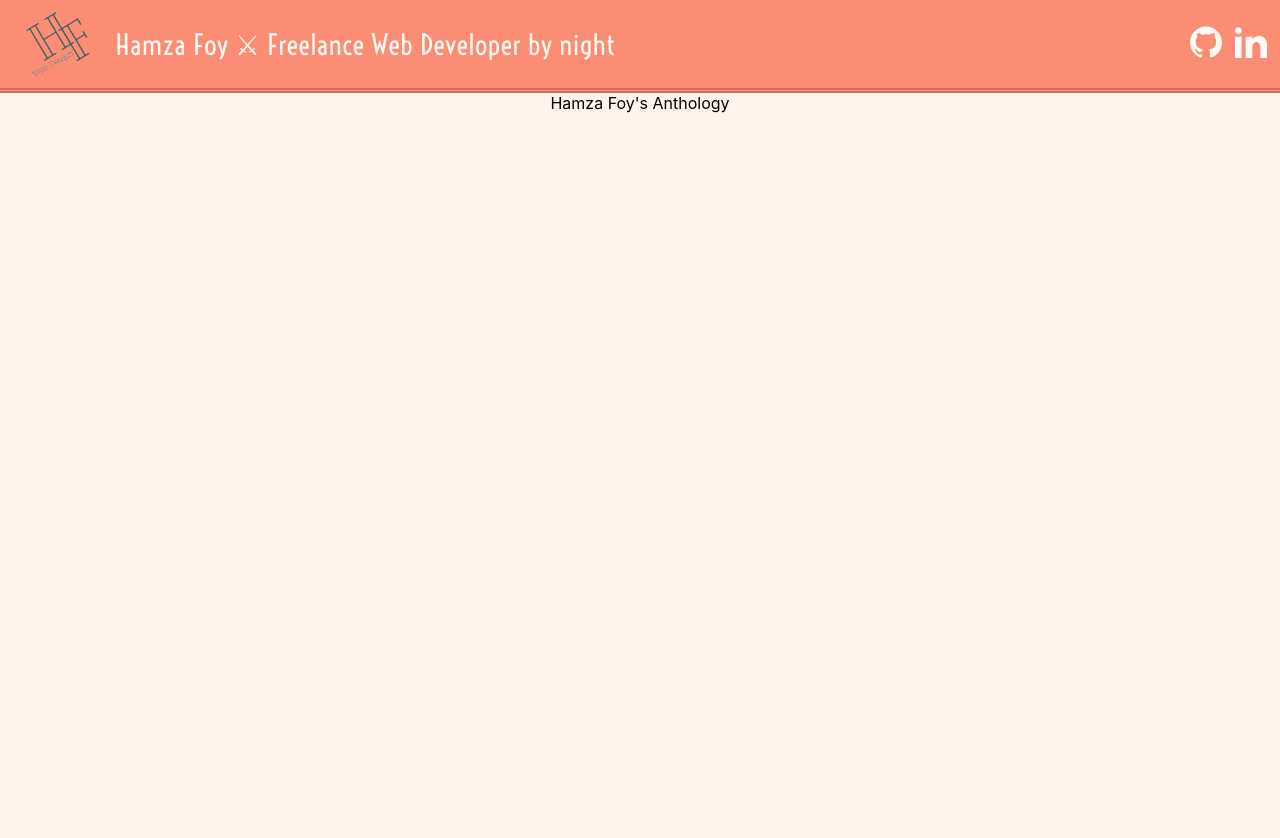
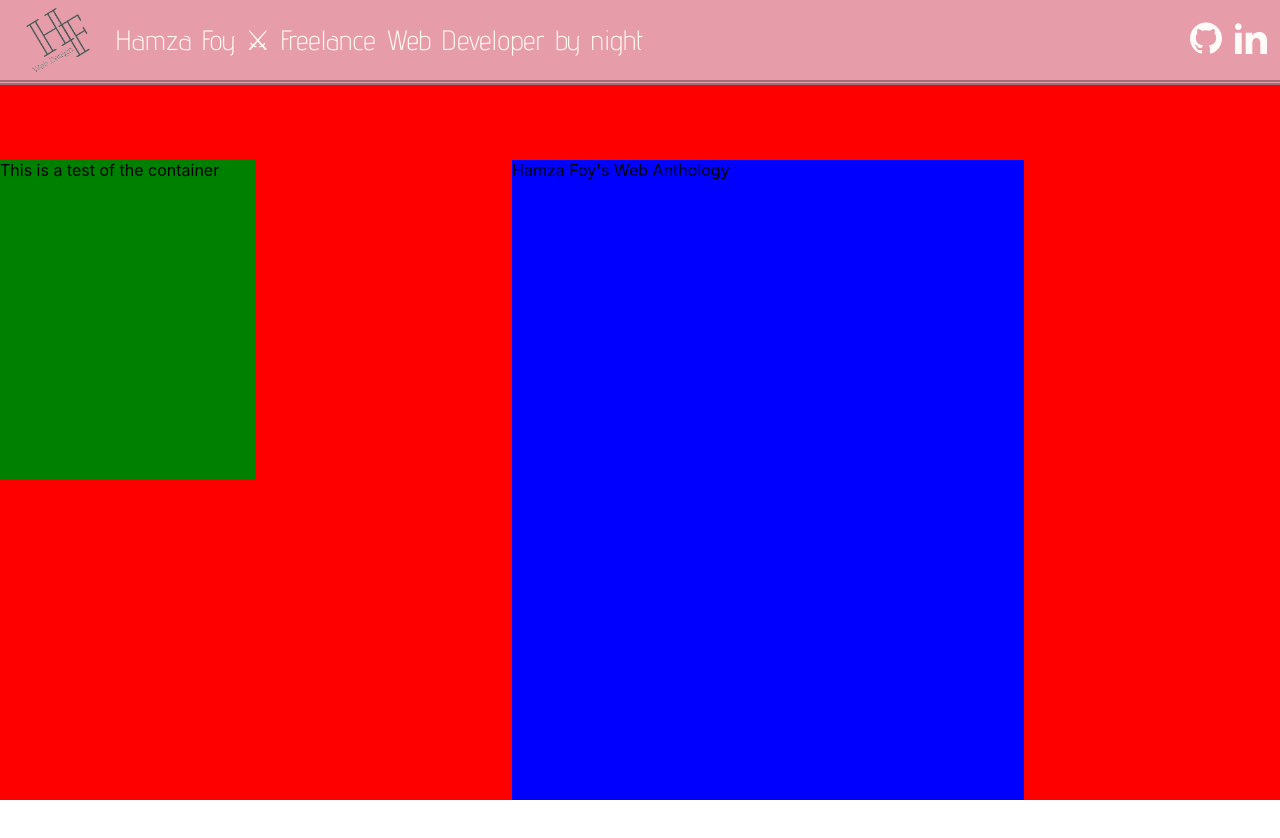
Before and after one commit to hamzafoy/hamza_foy_portfolio, a React (Create React App) app in the folder hamza-foy-portfolio/: page / in a window 1280 px wide. Shown: the top 838 px of the page. After the commit the page ends 800 px from the top, so only its background shows below. Built offline with nearby package versions, Linux system fonts and the light colour scheme.

Commit message:
add a Timeline component, playing around with the CSS Grid layout.

```diff
--- a/hamza-foy-portfolio/src/App.css
+++ b/hamza-foy-portfolio/src/App.css
@@ -1,10 +1,3 @@
 .App {
-  height: 100vh;
-  background-color: #FFF4EB;
-  text-align: center;
+  background-color: #fffaee;
 }
-
-.App-logo {
-  pointer-events: none;
-  height: 40vmin;
-}
--- a/hamza-foy-portfolio/src/App.js
+++ b/hamza-foy-portfolio/src/App.js
@@ -1,11 +1,10 @@
 import './App.css';
+import Timeline from './Timeline/Timeline'
 
 function App() {
   return (
     <div className="App">
-      <header className="App-header">
-        Hamza Foy's Anthology
-      </header>
+      <Timeline/>
     </div>
   );
 }
--- a/hamza-foy-portfolio/src/Header/Navigation.css
+++ b/hamza-foy-portfolio/src/Header/Navigation.css
@@ -1,12 +1,14 @@
-@font-face {font-family: "Voltaire-Regular"; src: url("./Voltaire-Regular.ttf"); }
+@font-face {font-family: "AdventPro-Light"; src: url("./AdventPro-Light.ttf"); }
 
 .header-container {
     display: flex;
     flex-direction: row;
     justify-content: space-between;
-    padding: 1.5vh 0;
-    background-color: #FB8D74;
-    border-bottom: thick double #c8705c;
+    position: fixed;
+    width: 100%;
+    padding: 1vh 0;
+    background-color: #E79CAA;
+    border-bottom: thick double #a16d76;
 }
 
 
@@ -21,9 +23,9 @@
     display: flex;
     flex-direction: row;
     font-size: 1.75em;
-    font-family: 'Voltaire-Regular';
+    font-family: 'AdventPro-Light';
     word-spacing: 2px;
-    color: #fff9f5;
+    color: #fffaee;
 }
 
 
@@ -47,7 +49,7 @@
 
 @keyframes blink-caret {
     from, to { border-color: transparent }
-    50% { border-color: #fff9f5 }
+    50% { border-color: #fffaee }
 }
 
 
--- a/hamza-foy-portfolio/src/Header/Navigation.js
+++ b/hamza-foy-portfolio/src/Header/Navigation.js
@@ -7,7 +7,7 @@ import github from './github.svg'
 const webDeveloper = {
     name: 'Hamza Foy',
     logo: './hamza_Foy_Logo.png',
-    title: ['Freelance Web Developer', 'Loving Husband', 'Respected Community Member', 'Junior Full-Stack Engineer', 'Small Business Aficionado']
+    title: ['Freelance Web Developer', 'Respected Community Member', 'Junior Full-Stack Engineer', 'Small Business Aficionado', 'Marketing Material Designer']
 }
 
 class Navigation extends React.Component {
@@ -18,15 +18,22 @@ class Navigation extends React.Component {
             <div className="header-container">
 
                 <section className="author">
+
                     <img className="logo" src={logo} alt="Hamza Foy Web Design"/>
+
                     <aside>
                     {webDeveloper.name} &#9876; {webDeveloper.title[randomNum]} by {dayAndNight >= 8 && dayAndNight <= 20 ? 'day' : 'night'}
                     </aside>
+
                 </section>
+
                 <section className="icon-list">
+
                     <a href="https://github.com/hamzafoy" target="_blank" rel="noreferrer"><img className="icon" src={github} alt="Hamza's Github"/></a>
                     <a href="https://www.linkedin.com/in/ross-hamza-foy/" target="_blank" rel="noreferrer"><img className="icon" src={linkedin} alt="Hamza's LinkedIn"/></a>
+
                 </section>
+
             </div>
         )
     }
--- /dev/null
+++ b/hamza-foy-portfolio/src/Timeline/Timeline.css
@@ -0,0 +1,23 @@
+.timeline-container {
+    display: grid;
+  grid-template-columns: 20% 20% 20% 20% 20%;
+  grid-template-rows: 20% 20% 20% 20% 20%;
+    height: 100vh;
+    background-color: red;
+}
+
+.test-one {
+    grid-column-start: 3;
+    grid-column-end: 5;
+    grid-row-start: 2;
+    grid-row-end: 6;
+    background-color: blue;
+}
+
+.test-two {
+    grid-column-start: 1;
+    grid-column-end: 2;
+    grid-row-start: 2;
+    grid-row-end: 4;
+    background-color: green;
+}
--- /dev/null
+++ b/hamza-foy-portfolio/src/Timeline/Timeline.js
@@ -0,0 +1,22 @@
+import React from 'react';
+import './Timeline.css';
+
+class Timeline extends React.Component {
+    render() {
+        return(
+            <div className="timeline-container">
+
+                <aside className="test-one">
+                    Hamza Foy's Web Anthology
+                </aside>
+
+                <aside className="test-two">
+                    This is a test of the container
+                </aside>
+
+            </div>
+        )
+    }
+}
+
+export default Timeline;
```
Also changed, not shown: hamza-foy-portfolio/src/Header/AdventPro-Light.ttf (added), hamza-foy-portfolio/src/Header/Voltaire-Regular.ttf (deleted).
